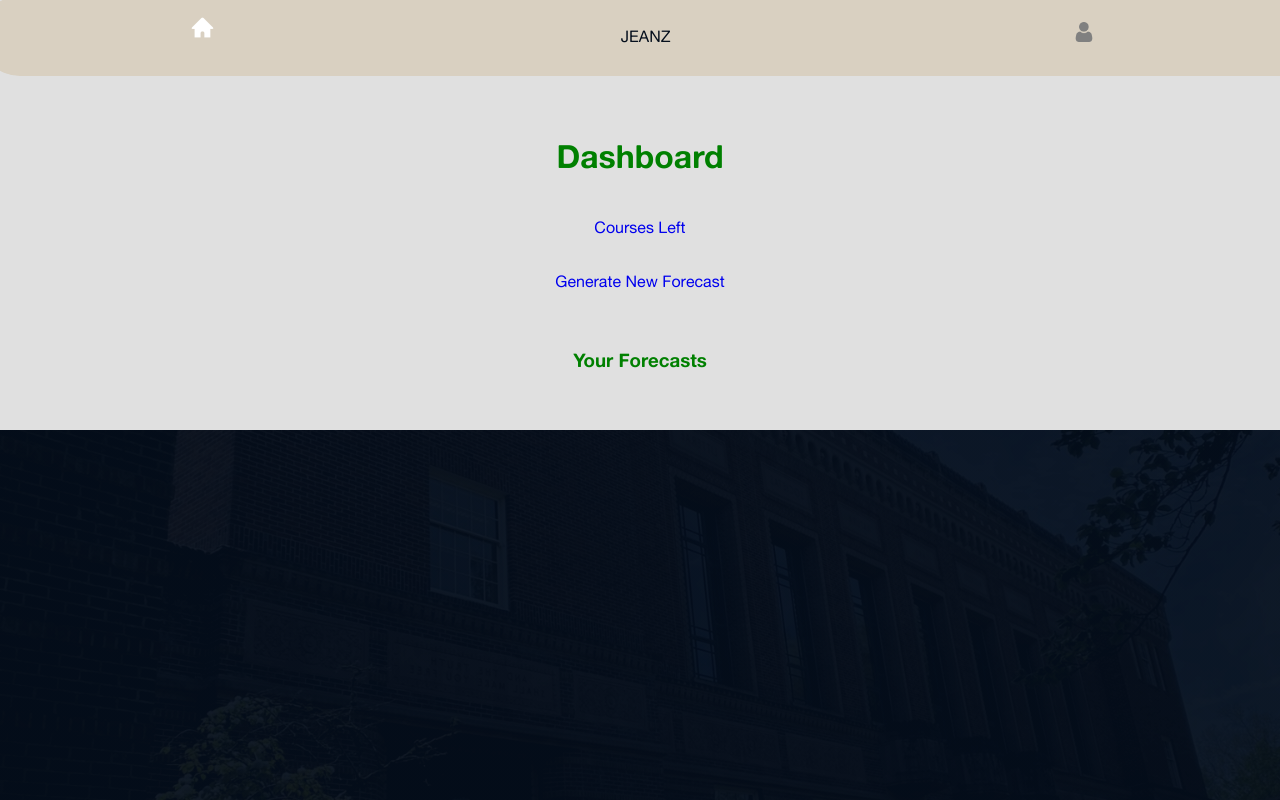
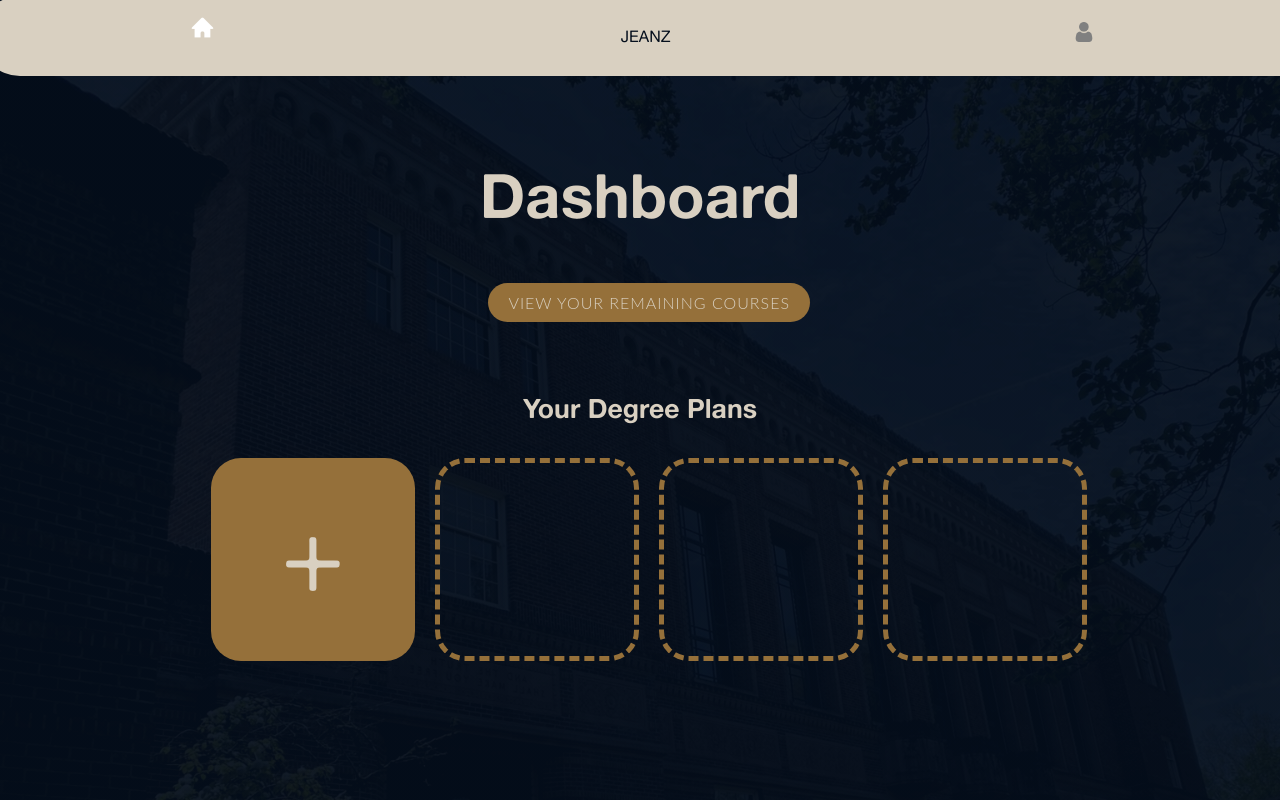
Before and after one commit to AmonDestroyer/cs422-proj2, a Django app: page /forecast/dashboard in a window 1280 px wide; the page is wider, and only the part inside the window is pictured. Run offline with Django 4.2, Linux system fonts and the light colour scheme; the visitor is signed in with stand-in values (Sample User, id 1); parts of the project's set-up code (start-up, migrations or seed data) failed here and were passed over; some web fonts are replaced.

Commit message:
styled dashboard

```diff
--- a/cs_degree_planner/forecast/templates/forecast/dashboard.html
+++ b/cs_degree_planner/forecast/templates/forecast/dashboard.html
@@ -19,6 +19,9 @@ TODO: file description
 
 	<link rel="stylesheet" href="{% static 'css/navbar.css' %}">
   <style>
+	  @font-face { font-family: AlteHaasGrotesk; src: url("{% static 'fonts/AlteHaasGroteskRegular.ttf' %}"); }
+ @font-face { font-family: AlteHaasGrotesk; font-weight: bold; src: url("{% static 'fonts/AlteHaasGroteskBold.ttf' %}");}
+		@font-face { font-family: Lato; src: url("{% static 'fonts/Lato-Regular.ttf' %}"); }
 
 	  		html {
 	max-width: 100%;
@@ -31,12 +34,15 @@ TODO: file description
 
       margin: 0;
       padding: 0;
+		background:rgba(0,0,0,0.00);
     }
+
 
     .container {
       max-width: 960px;
       margin: 0 auto;
       padding: 20px;
+
     }
 
     .header {
@@ -53,6 +59,11 @@ TODO: file description
       margin-top: 0;
     }
 
+	  h1 {
+		  font-size: 46pt;
+		  color: #d9d0c1;
+	  }
+
     .logout {
       text-align: right;
       margin-top: 20px;
@@ -62,6 +73,44 @@ TODO: file description
       color: #333;
       text-decoration: none;
     }
+
+	  #coursesleft {
+		  padding: 10px 20px;
+		  font-family: Lato;
+		  font-size: 12pt;
+		  color: #d9d0c1;
+		  letter-spacing: 1px;
+	  }
+
+	  h2 {
+		  font-size: 20pt;
+		  color: #d9d0c1;
+	  }
+
+	  #generate {
+
+		  font-size: 80pt;
+	  }
+	  .degreeplan {
+		  padding: 30px 70px 45px 70px;
+		  border-radius: 30px;
+		  margin:8px;
+	  }
+	  a {
+		  color:#d9d0c1;
+	  }
+	  .empty{
+		  padding: 25px 65px 40px 65px;
+		  background: rgba(0,0,0,0.00);
+		  font-size: 80pt;
+		  pointer-events: none;
+		  border: 5px dashed #95703A;
+
+	  }
+
+	  .clear {
+		  color: rgba(0,0,0,0.00);
+	  }
   </style>
 </head>
 <body>
@@ -69,25 +118,80 @@ TODO: file description
     <div class="header">
       <h1>Dashboard</h1>
     </div>
-	          <a href="courses_left" role="button"
-        class="btn btn-secondary popover-test" title="Popover title"
+
+	  <a href="courses_left" role="button" id="coursesleft"
+        class="btn btn-secondary popover-test homelog" title="Popover title"
         data-content="Popover body content is set in this attribute.">
-            Courses Left
+            VIEW YOUR REMAINING COURSES
         </a>
 
         <br>
         <br>
-        <br>
 
-        <a href="new_forecast" role="button"
-        class="btn btn-secondary popover-test" title="Popover title"
-        data-content="Popover body content is set in this attribute.">
-            Generate New Forecast
-        </a>
+
 
     <div class="content">
-      <h3>Your Forecasts</h3>
+      <h2>Your Degree Plans</h2>
+		<table>
+			<tr>
+				<td>
+					<div class="homelog degreeplan" id="generate">
+							<a href="new_forecast" role="button"
+					class="btn btn-secondary popover-test" title="Popover title"
+					data-content="Popover body content is set in this attribute.">
+						&#43;
+					</a>
+					</div>
+				</td>
 
+				<!--<td>
+					<div class="homelog degreeplan empty">
+							<a href="new_forecast" role="button"
+					class="btn btn-secondary popover-test" title="Popover title"
+					data-content="Popover body content is set in this attribute.">
+						&nbsp;&nbsp;
+					</a>
+					</div>
+				</td>
+
+				<td>
+					<div class="homelog degreeplan empty">
+							<a href="new_forecast" role="button"
+					class="btn btn-secondary popover-test" title="Popover title"
+					data-content="Popover body content is set in this attribute.">
+						&nbsp;&nbsp;
+					</a>
+					</div>
+				</td>-->
+				<td>
+					<div class="homelog degreeplan empty">
+							<a href="new_forecast" role="button"
+					class="btn btn-secondary popover-test clear" title="Popover title"
+					data-content="Popover body content is set in this attribute.">
+						&#43;
+					</a>
+					</div>
+				</td>
+				<td>
+					<div class="homelog degreeplan empty">
+							<a href="new_forecast" role="button"
+					class="btn btn-secondary popover-test clear" title="Popover title"
+					data-content="Popover body content is set in this attribute.">
+						&#43;
+					</a>
+					</div>
+				</td>
+				<td>
+					<div class="homelog degreeplan empty">
+							<a href="new_forecast" role="button"
+					class="btn btn-secondary popover-test clear" title="Popover title"
+					data-content="Popover body content is set in this attribute.">
+						&#43;
+					</a>
+					</div>
+				</td>
+			</tr>
+		</table>
       <p>
 
     </p>
```
Also changed, not shown: 2 other files.
